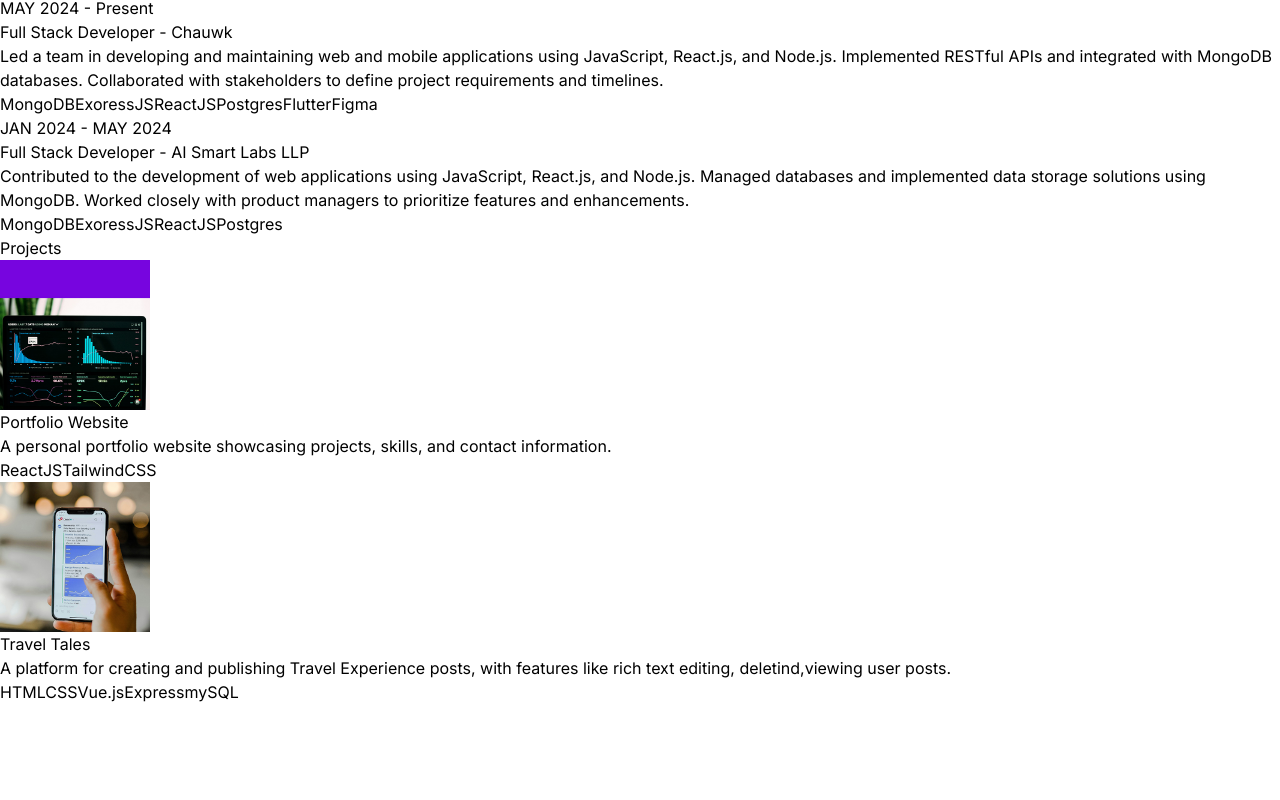
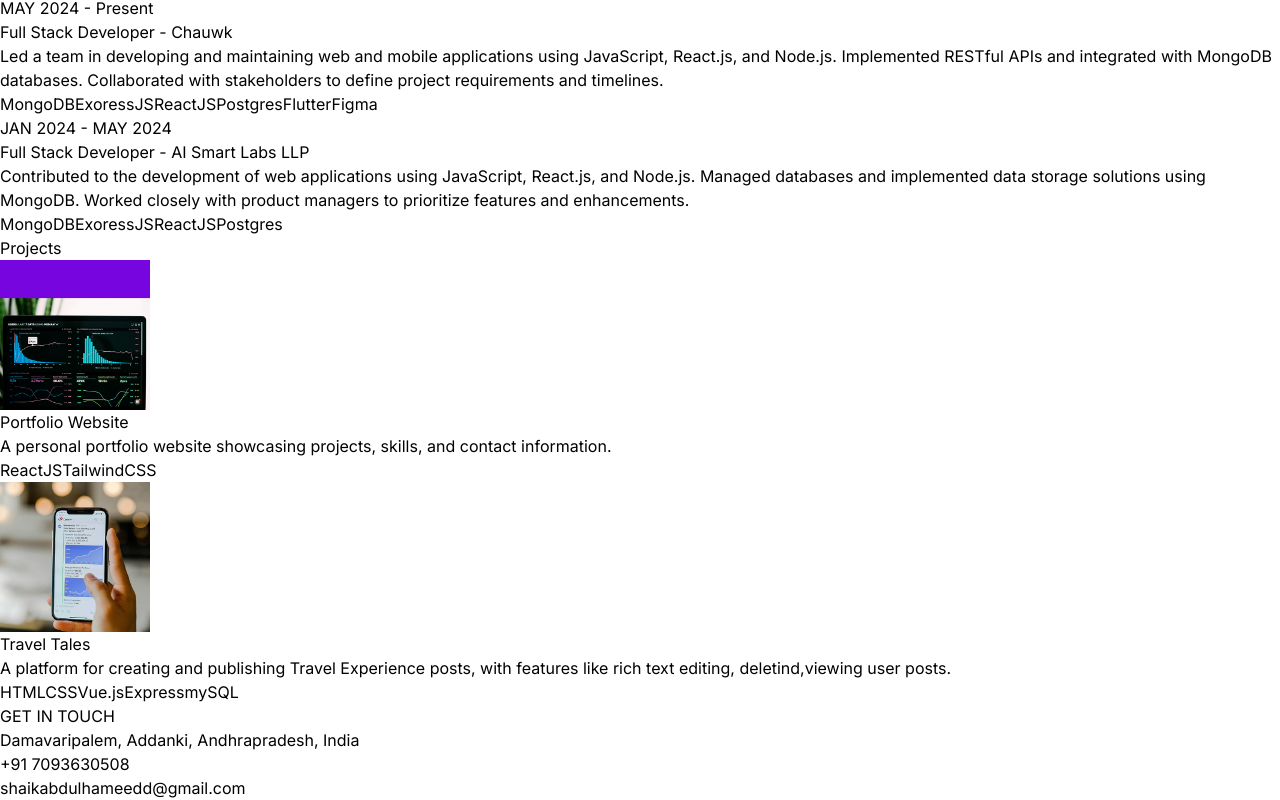
Before and after one commit to AbdulhameedSk/Portfolio, a React (Vite) app: page / in a window 1280 px wide. Shown: the part 1990-2790 px from the top of the page. Before the commit the page ends 2694 px from the top, so only its background shows below. Built offline with nearby package versions, Linux system fonts and the light colour scheme.

Commit message:
added contact

```diff
--- a/src/App.jsx
+++ b/src/App.jsx
@@ -4,7 +4,7 @@
 import Navbar from "./components/Navbar";
 import Experience from "./components/Experience";
 import Projects from "./components/Projects";
-
+import Contact from "./components/Contact";
 const App = () => {
   return (
     <div className="overflow-x-hidden text-neutral-300 antialiased selection:bg-cyan-300 selection:text-cyan-900">
@@ -18,6 +18,7 @@
         <Technologies />
         <Experience />
         <Projects/>
+        <Contact/>
       </div>
     </div>
   );
--- /dev/null
+++ b/src/components/Contact.jsx
@@ -0,0 +1,17 @@
+import React from 'react'
+import { CONTACT } from '../constants'
+
+const Contact = () => {
+  return (
+    <div className='border-b border-neutral-900 pb-20' >
+        <h1 className='my-10 text-center text-4xl' >GET IN TOUCH</h1>
+        <div className='text-center tracking-tighter'>
+            <p className='my-4'>{CONTACT.address}</p>
+            <p className='my-4'>{CONTACT.phoneNo}</p>
+            <a href="#" className='border-b' >{CONTACT.email}</a>
+        </div>
+    </div>
+  )
+}
+
+export default Contact
```
